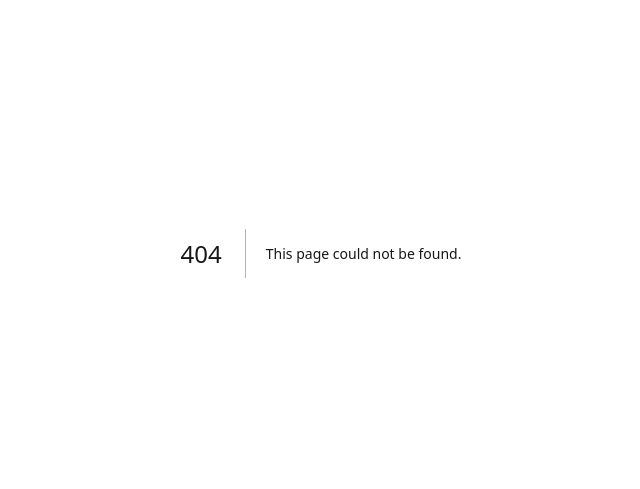
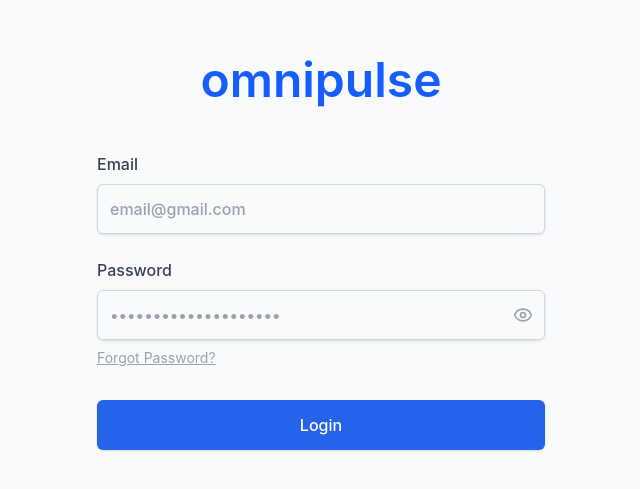
Before and after one commit to willjosh/omnipulse, a Next.js app in the folder client/: page /login in a window 1280 px wide. Before the commit this address had no page. Shown: the part 147-636 px from the top of the page, without its empty margins (319-959 px from the left). Built offline with nearby package versions, Linux system fonts and the light colour scheme.

Commit message:
feat: Add login page

```diff
--- /dev/null
+++ b/client/src/app/login/page.tsx
@@ -0,0 +1,105 @@
+"use client"
+import React, { useState } from 'react';
+import { Eye, EyeOff } from 'lucide-react';
+
+interface LoginFormData {
+  email: string;
+  password: string;
+}
+
+const Login = () => {
+  const [formData, setFormData] = useState<LoginFormData>({
+    email: '',
+    password: ''
+  });
+  const [showPassword, setShowPassword] = useState<boolean>(false);
+
+  const handleInputChange = (e: React.ChangeEvent<HTMLInputElement>) => {
+    const { name, value } = e.target;
+    setFormData(prev => ({
+      ...prev,
+      [name]: value
+    }));
+  };
+
+  const handleSubmit = () => {
+    console.log('Login attempt:', formData);
+    // Logic for login submission not yet implemented
+  };
+
+  const togglePasswordVisibility = () => {
+    setShowPassword(!showPassword);
+  };
+
+  return (
+    <div className="min-h-screen bg-gray-50 flex items-center justify-center px-4">
+      <div className="max-w-md w-full space-y-8">
+        <div className="text-center">
+          <h1 className="text-5xl font-semibold text-blue-600 mb-12">
+            omnipulse
+          </h1>
+        </div>
+
+        <div className="space-y-6">
+          <div>
+            <label htmlFor="email" className="block font-medium text-gray-700 mb-2">
+              Email
+            </label>
+            <input
+              id="email"
+              name="email"
+              type="email"
+              value={formData.email}
+              onChange={handleInputChange}
+              placeholder="email@gmail.com"
+              className="w-full font-medium px-3 py-3 border border-gray-300 rounded-md shadow-sm placeholder-gray-400 focus:outline-none focus:ring-2 focus:ring-blue-500 focus:border-transparent"
+            />
+          </div>
+
+          <div>
+            <label htmlFor="password" className="block font-medium text-gray-700 mb-2">
+              Password
+            </label>
+            <div className="relative">
+              <input
+                id="password"
+                name="password"
+                type={showPassword ? 'text' : 'password'}
+                value={formData.password}
+                onChange={handleInputChange}
+                placeholder="••••••••••••••••••••"
+                className="w-full font-medium px-3 py-3 pr-10 border border-gray-300 rounded-md shadow-sm placeholder-gray-400 focus:outline-none focus:ring-2 focus:ring-blue-500 focus:border-transparent"
+              />
+              <button
+                type="button"
+                onClick={togglePasswordVisibility}
+                className="absolute inset-y-0 right-0 pr-3 flex items-center text-gray-400 hover:text-gray-600"
+              >
+                {showPassword ? (
+                  <EyeOff className="size-5" />
+                ) : (
+                  <Eye className="size-5" />
+                )}
+              </button>
+            </div>
+            <button
+              type="button"
+              className="text-sm text-gray-400 hover:text-gray-600 underline bg-transparent border-none cursor-pointer my-2"
+            >
+              Forgot Password?
+            </button>
+          </div>
+
+          <button
+            onClick={handleSubmit}
+            className="w-full flex justify-center py-3 px-4 border border-transparent rounded-md shadow-sm text-white bg-[var(--primary-color)] hover:bg-blue-700 font-medium transition-colors cursor-pointer"
+          >
+            Login
+          </button>
+        </div>
+      </div>
+    </div>
+  );
+};
+
+export default Login;
```
